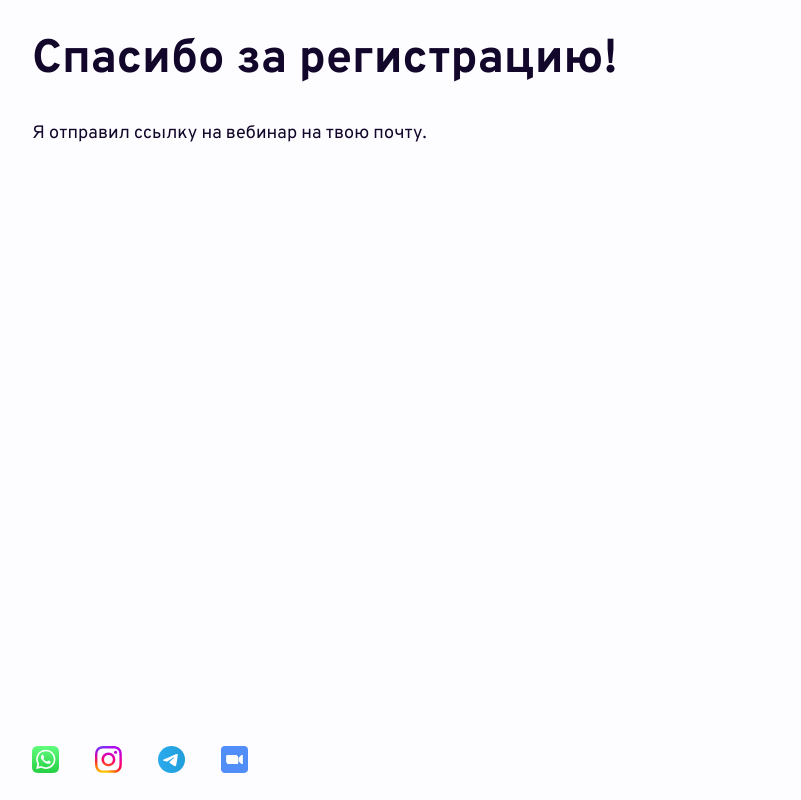
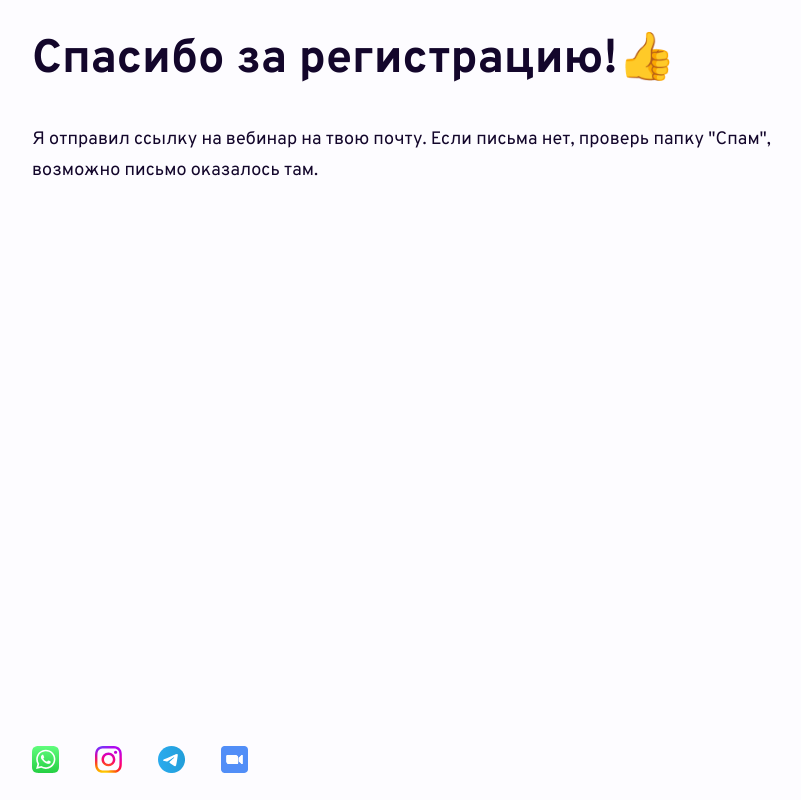
Before and after one commit to alanbaltabai/webinar-registration, a React (Vite) app: page /thankyou in a window 1280 px wide. Shown: the whole page, without its empty margins (22-823 px from the left). Built offline with nearby package versions, Linux system fonts and the light colour scheme.

Commit message:
feat: add form validation

```diff
--- a/src/components/Footer.tsx
+++ b/src/components/Footer.tsx
@@ -2,6 +2,7 @@ import instaIcon from '../assets/instagram-icon.svg';
 import telegramIcon from '../assets/telegram-icon.svg';
 import whIcon from '../assets/whatsapp-icon.svg';
 import zoomIcon from '../assets/zoom-icon.svg';
+import { FooterProps } from '../interfaces';
 
 function Footer(props: FooterProps) {
 	return (
--- a/src/components/Form.tsx
+++ b/src/components/Form.tsx
@@ -1,7 +1,7 @@
 import { forwardRef } from 'react';
 import { Form } from 'react-router-dom';
 
-import Input from '../components/form-components/Input';
+import { Input } from '../components/form-components/Input';
 
 // first type argument is a ref type
 const ForwardedForm = forwardRef<HTMLElement>(function (props, ref) {
--- a/src/components/Toggler.tsx
+++ b/src/components/Toggler.tsx
@@ -1,6 +1,4 @@
-interface TogglerProps {
-	toggle(): void;
-}
+import { TogglerProps } from '../interfaces';
 
 export default function Toggler(props: TogglerProps) {
 	return (
--- a/src/components/form-components/Input.tsx
+++ b/src/components/form-components/Input.tsx
@@ -1,18 +1,35 @@
-interface InputProps {
-	type: string;
-	id?: string;
-	spellCheck?: boolean | 'true' | 'false';
-}
+import { InputProps } from '../../interfaces';
 
-export default function Input(props: InputProps) {
+function Input(props: InputProps) {
 	switch (props.type) {
 		case 'text':
-			return <input type='text' id='name' name='username' spellCheck='false' />;
+			return (
+				<input
+					type='text'
+					id='name'
+					name='username'
+					spellCheck='false'
+					// required
+					autoComplete='off'
+				/>
+			);
 
 		case 'email':
-			return <input type='email' id='email' name='email' />;
+			return (
+				<input
+					type='email'
+					id='email'
+					name='email'
+					required
+					title='Введи существующую почту'
+					autoComplete='off'
+					pattern='[A-Za-z0-9._+-]+@[A-Za-z0-9 -]+\.[a-z]{2,}'
+				/>
+			);
 
 		default:
 			return <input type='text' />;
 	}
 }
+
+export { Input };
--- a/src/index.css
+++ b/src/index.css
@@ -420,13 +420,17 @@ footer img {
 .ty-main {
 	text-align: left;
 
-	max-width: 90%;
+	max-width: 70%;
 }
 
 .ty-main h1 {
 	font-size: 2.6rem;
 
 	line-height: 1.3;
+}
+
+.ty-main p {
+	line-height: 1.75;
 }
 
 .ty-footer {
@@ -785,4 +789,8 @@ footer img {
 		padding-inline: 1.5em;
 		padding-block: 1.6em;
 	}
+
+	.ty-main {
+		max-width: 60%;
+	}
 }
--- a/src/pages/First.tsx
+++ b/src/pages/First.tsx
@@ -1,5 +1,5 @@
 import { useEffect, useRef, useState } from 'react';
-import { redirect } from 'react-router-dom';
+import { ActionFunctionArgs, redirect } from 'react-router-dom';
 
 import { Footer } from '../components/Footer';
 import Header from '../components/Header';
@@ -8,10 +8,17 @@ import Toggler from '../components/Toggler';
 
 import { enableDarkMode, disableDarkMode, sendEmail } from '../utils';
 
-async function action() {
+async function action({ request }: ActionFunctionArgs) {
+	const formData = await request.formData();
+	const username = formData.get('username');
+	const email = formData.get('email');
+
+	console.log(username, email);
 	// await sendEmail();
 
 	return redirect('/thankyou');
+
+	return null;
 }
 
 function First() {
--- a/src/pages/Thankyou.tsx
+++ b/src/pages/Thankyou.tsx
@@ -9,13 +9,14 @@ async function loader() {
 function Thankyou() {
 	const location = useLocation();
 
-	console.log(location);
-
 	return (
 		<>
 			<main className='ty-main'>
-				<h1>Спасибо за регистрацию!</h1>
-				<p>Я отправил ссылку на вебинар на твою почту.</p>
+				<h1>Спасибо за регистрацию!👍</h1>
+				<p>
+					Я отправил ссылку на вебинар на твою почту. Если письма нет, проверь
+					папку "Спам", возможно письмо оказалось там.
+				</p>
 			</main>
 			<Footer pathname={location.pathname} />
 		</>
--- a/src/utils.ts
+++ b/src/utils.ts
@@ -43,4 +43,6 @@ async function sendEmail() {
 		);
 }
 
-export { checkAuth, enableDarkMode, disableDarkMode, sendEmail };
+function validateForm() {}
+
+export { checkAuth, enableDarkMode, disableDarkMode, sendEmail, validateForm };
```
Also changed, not shown: src/components/CTA.tsx (+1 -6 lines), src/interfaces.ts (+16 -0 lines).
